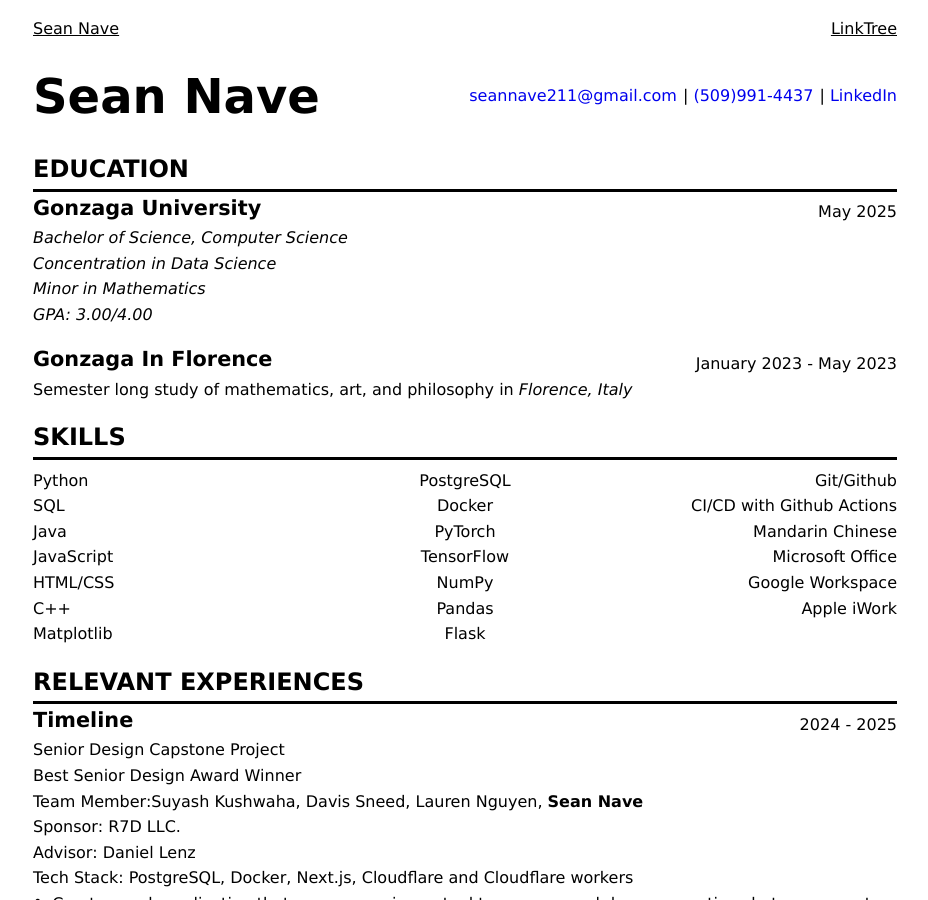
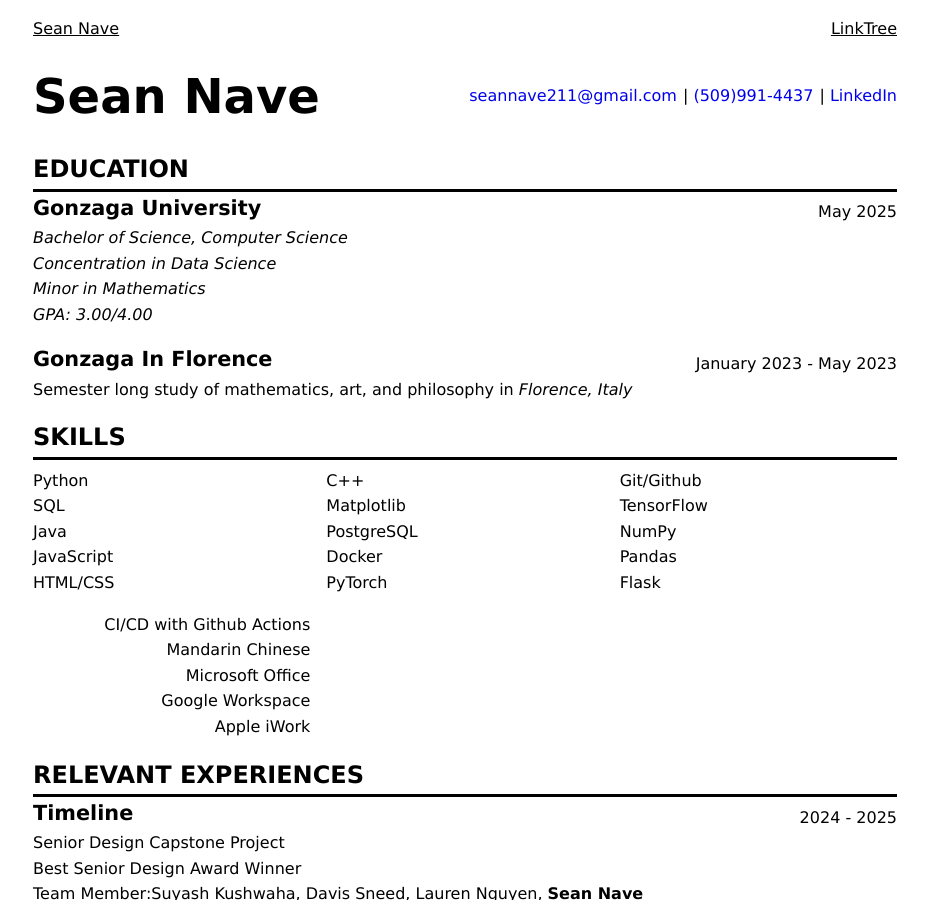
Before and after one commit to seannave211/personal_web, a Jekyll site: the page built from resume.html, in a window 1280 px wide and 900 px high. Shown: the whole window, without its empty margins (175-1103 px from the left). Built offline with Jekyll 4.4.1, drawn with Linux system fonts in a browser that asks for light colours.

Commit message:
feat: revise skill to four column layout

```diff
--- a/resume.html
+++ b/resume.html
@@ -56,20 +56,22 @@
                 <p>Java</p>
                 <p>JavaScript</p>
                 <p>HTML/CSS</p>
+            </div>
+            <div class="skill_grid_col" id="middle_left_col">
                 <p>C++</p>
                 <p>Matplotlib</p>
-            </div>
-            <div class="skill_grid_col" id="middle_col">
                 <p>PostgreSQL</p>
                 <p>Docker</p>
                 <p>PyTorch</p>
+            </div>
+            <div class="skill_grid_col" id="middle_right_col">
+                <p>Git/Github</p>
                 <p>TensorFlow</p>
                 <p>NumPy</p>
                 <p>Pandas</p>
                 <p>Flask</p>
             </div>
             <div class="skill_grid_col" id="right_col">
-                <p>Git/Github</p>
                 <p>CI/CD with Github Actions</p>
                 <p>Mandarin Chinese</p>
                 <p>Microsoft Office</p>
```
